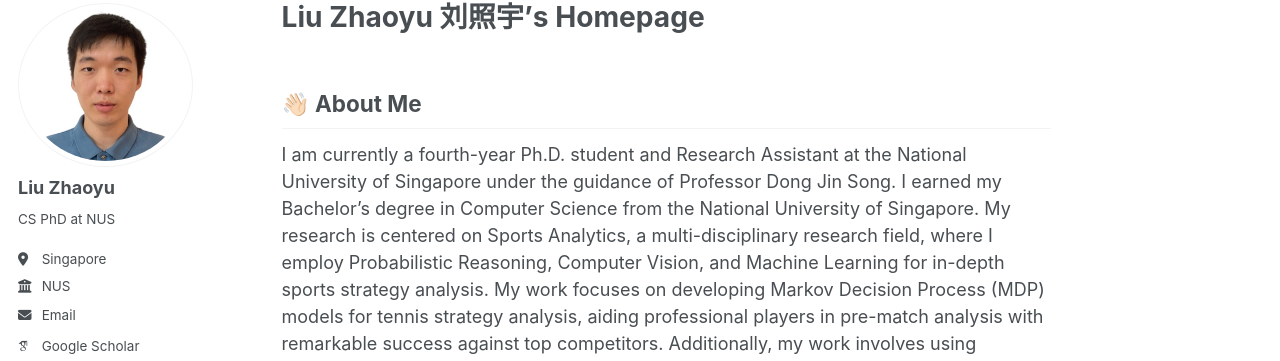
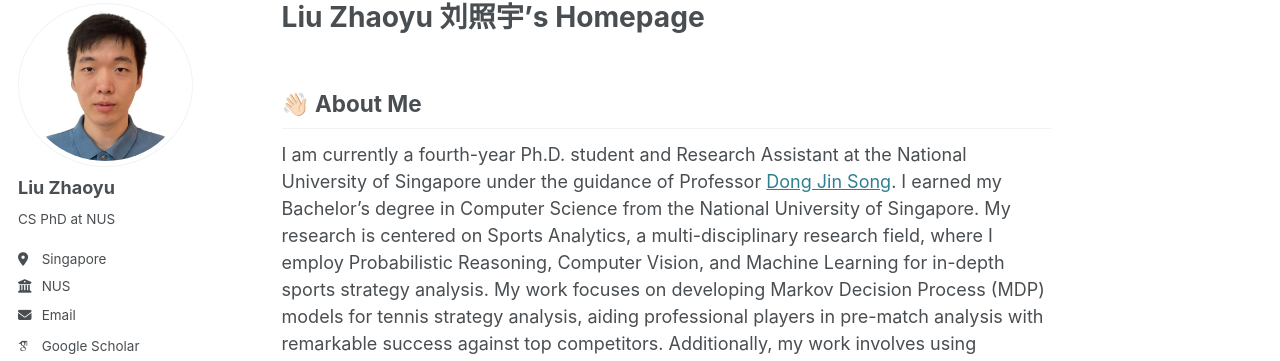
Before and after one commit to LZYAndy/lzyandy.github.io, a Jekyll site: the page built from _pages/about.md, in a window 1280 px wide and 900 px high. Shown: the part 103-464 px from the top of the window. Built offline with Jekyll 4.4.1, drawn with Linux system fonts in a browser that asks for light colours; some web fonts are replaced; part of the change alters nothing that is shown; some of the changed text lies outside the part shown.

Commit message:
Update about.md

```diff
--- a/_pages/about.md
+++ b/_pages/about.md
@@ -8,7 +8,7 @@ redirect_from:
 ---
 
 ## 👋🏻 About Me
-I am currently a fourth-year Ph.D. student and Research Assistant at the National University of Singapore under the guidance of Professor Dong Jin Song. I earned my Bachelor’s degree in Computer Science from the National University of Singapore. My research is centered on Sports Analytics, a multi-disciplinary research field, where I employ Probabilistic Reasoning, Computer Vision, and Machine Learning for in-depth sports strategy analysis. My work focuses on developing Markov Decision Process (MDP) models for tennis strategy analysis, aiding professional players in pre-match analysis with remarkable success against top competitors. Additionally, my work involves using advanced video analytics to automatically extract and understand fast, frequent, and fine-grained event sequences from sports videos, providing intricate match insights. My analytical methodologies have been applied across multiple sports, including tennis (singles and doubles), badminton, basketball, American football, etc.
+I am currently a fourth-year Ph.D. student and Research Assistant at the National University of Singapore under the guidance of Professor [Dong Jin Song](https://www.comp.nus.edu.sg/~dongjs/). I earned my Bachelor’s degree in Computer Science from the National University of Singapore. My research is centered on Sports Analytics, a multi-disciplinary research field, where I employ Probabilistic Reasoning, Computer Vision, and Machine Learning for in-depth sports strategy analysis. My work focuses on developing Markov Decision Process (MDP) models for tennis strategy analysis, aiding professional players in pre-match analysis with remarkable success against top competitors. Additionally, my work involves using advanced video analytics to automatically extract and understand fast, frequent, and fine-grained event sequences from sports videos, providing intricate match insights. My analytical methodologies have been applied across multiple sports, including tennis (singles and doubles), badminton, basketball, American football, etc.
 
 
 ## 🔥 News
```
